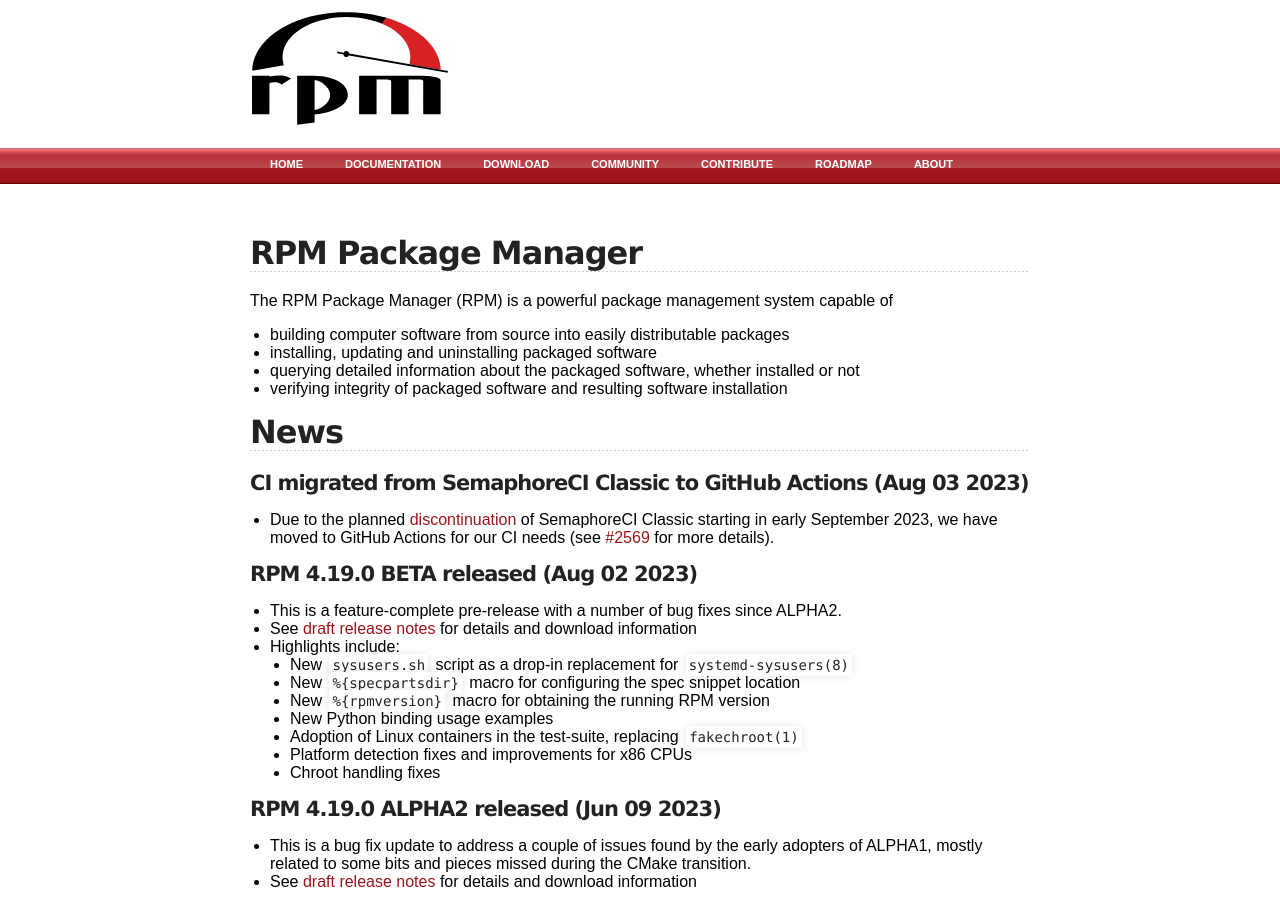
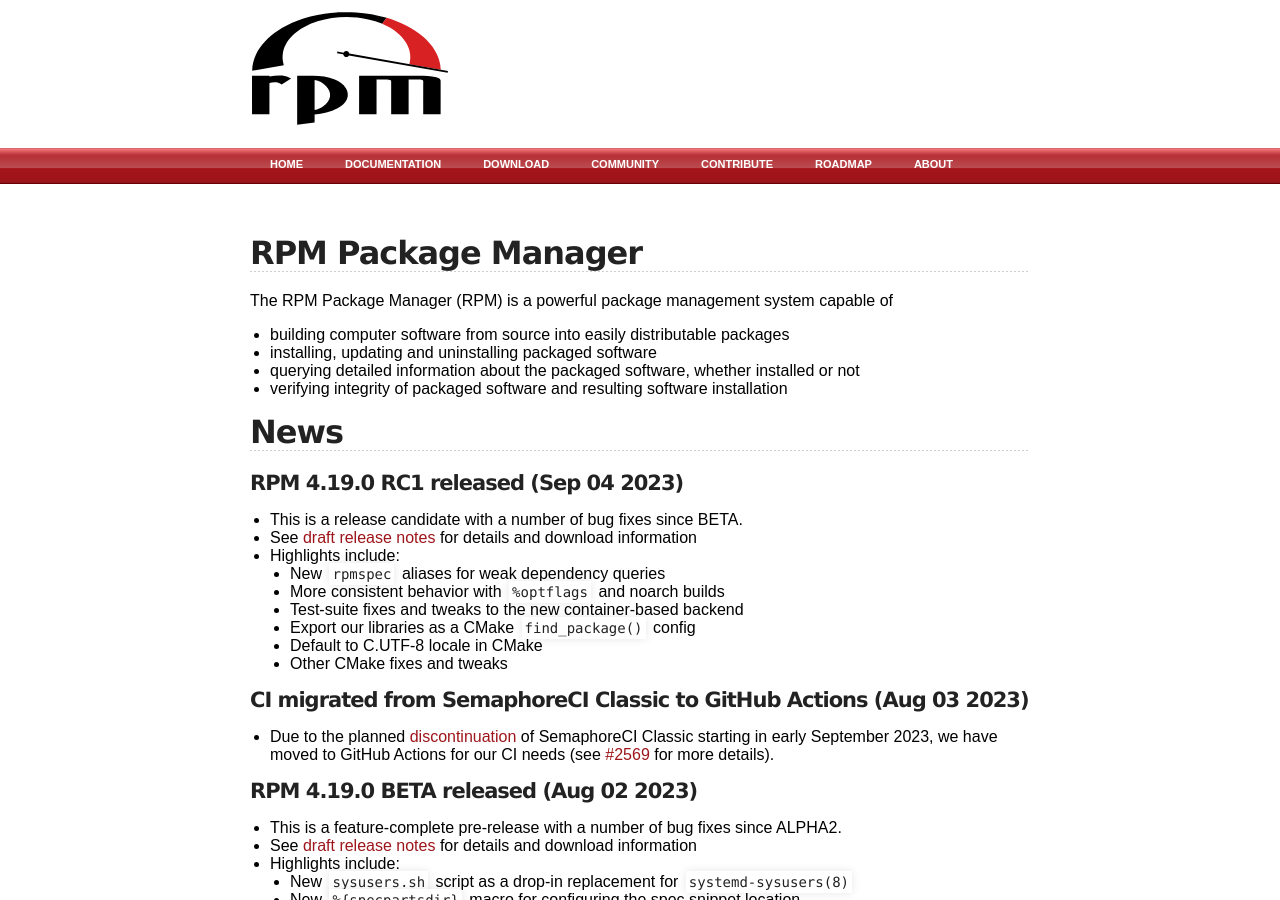
Before and after one commit to rpm-software-management/rpm-web, a Jekyll site: the page built from index.md, in a window 1280 px wide and 900 px high. Built offline with Jekyll 4.4.1, drawn with Linux system fonts in a browser that asks for light colours.

```diff
--- a/index.md
+++ b/index.md
@@ -15,6 +15,17 @@ capable of
 * verifying integrity of packaged software and resulting software installation
 
 ## News
+
+#### RPM 4.19.0 RC1 released (Sep 04 2023)
+* This is a release candidate with a number of bug fixes since BETA.
+* See [draft release notes](wiki/Releases/4.19.0) for details and download information
+* Highlights include:
+    * New `rpmspec` aliases for weak dependency queries
+    * More consistent behavior with `%optflags` and noarch builds
+    * Test-suite fixes and tweaks to the new container-based backend
+    * Export our libraries as a CMake `find_package()` config
+    * Default to C.UTF-8 locale in CMake
+    * Other CMake fixes and tweaks
 
 #### CI migrated from SemaphoreCI Classic to GitHub Actions (Aug 03 2023)
 * Due to the planned [discontinuation](https://semaphoreci.com/blog/semaphore-classic-deprecation)
```
Also changed, not shown: download.md (+1 -1 lines), timeline.md (+11 -0 lines), wiki/Releases/4.19.0.md (+10 -3 lines).
